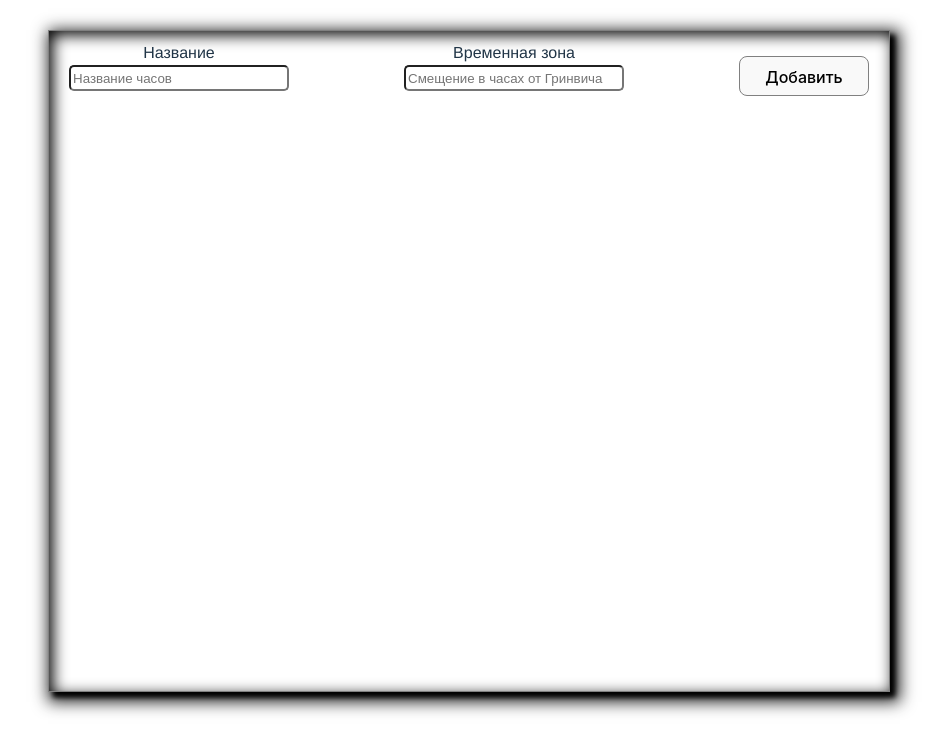
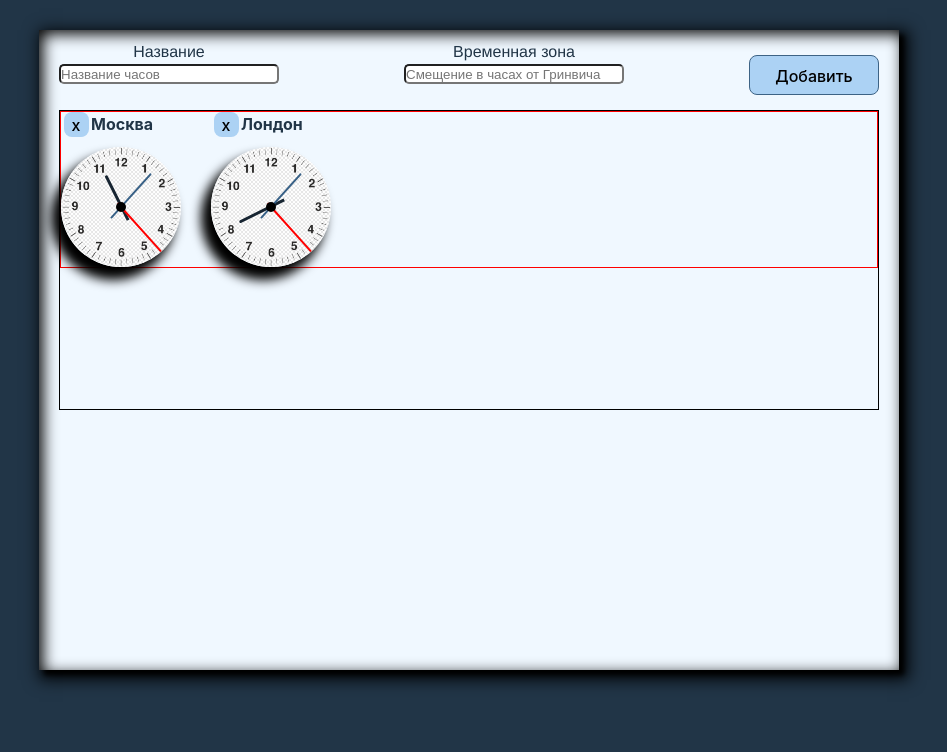
Before and after one commit to Zrazhevskii/ra16-lifecycle-watches, a React (Vite) app: page / in a window 1280 px wide. Shown: the top 752 px of the page, without its empty margins (171-1118 px from the left). Built offline with nearby package versions, Linux system fonts and the light colour scheme.

Commit message:
отрисовка Watch, стилей

```diff
--- a/src/App.css
+++ b/src/App.css
@@ -42,11 +42,11 @@
 } */
 
 .main-wrapper {
-  width: 800px;
+  width: 860px;
   height: 80%;
-  border: 1px solid gray;
   margin-top: 30px;
   padding: 10px 20px;
+  background-color: aliceblue;
   -webkit-box-shadow: 5px 5px 5px 0px #000000, inset 4px 4px 15px 0px #000000, 5px 5px 15px 5px rgba(0,0,0,0.85);
   box-shadow: 5px 5px 5px 0px #000000, inset 4px 4px 15px 0px #000000, 5px 5px 15px 5px rgba(0,0,0,0.85);
 }
--- a/src/components/Form/Form.css
+++ b/src/components/Form/Form.css
@@ -36,11 +36,18 @@
 .btn-form {
     width: 130px;
     height: 40px;
-    border: 1px solid grey;
+    border: 1px solid #3d6385;
+    background-color: #acd2f4;
     margin-top: 15px;
 }
 
-/* .watch-items-wrapper {
-    display: flex;
-    flex-direction: row;
-} */
+.btn-form:hover {
+    background-color: #3d6385;
+    color: white;
+}
+
+.watch-items-wrapper {
+    min-width: 750px;
+    min-height: 300px;
+    border: 1px solid black;
+}
--- a/src/components/Watch/Watch.css
+++ b/src/components/Watch/Watch.css
@@ -1,4 +1,127 @@
+* {
+    margin: 0;
+    padding: 0;
+    box-sizing: border-box;
+}
+
 .watch-items {
     display: flex;
     flex-direction: row;
+    flex-wrap: wrap;
+    /* width: 100%; */
+    min-height: 140px;
+    border: 1px solid red;
 }
+
+.clock-wrapper {
+    margin-right: 30px;
+}
+
+.clock {
+    width: 120px;
+    height: 120px;
+    margin-top: 10px;
+    /* position: absolute; */
+    /* position: relative; */
+    display: flex;
+    justify-content: center;
+    align-items: center;
+    background: url('../../image/clock-face.png');
+    background-size: cover;
+    border-radius: 50%;
+    -webkit-box-shadow: -8px 11px 11px 2px #000000;
+    box-shadow: -8px 11px 11px 2px #000000;
+}
+
+.clock:before {
+    content: "";
+    /* position: absolute; */
+    width: 10px;
+    height: 10px;
+    background: #000000;
+    border-radius: 50%;
+    z-index: 999;
+}
+
+.title-wrapper {
+    display: flex;
+    flex-direction: row;
+}
+
+.clock-btn {
+    height: 25px;
+    width: 25px;
+    margin: 0 auto;
+    padding: 0;
+    background-color: #acd2f4;
+    /* text-align: center; */
+}
+
+.clock-btn:hover {
+    border: none;
+    color: white;
+    background-color: #3d6385;
+}
+
+.title {
+    min-width: 90px;
+}
+
+.clock .hour,
+.clock .minutes,
+.clock .seconds {
+    position: absolute;
+}
+
+.clock .hour .hour-hand {
+    width: 70px;
+    height: 70px;
+}
+
+.clock .minutes .minute-hand {
+    width: 90px;
+    height: 90px;
+}
+
+.clock .seconds .second-hand {
+    width: 120px;
+    height: 120px;
+}
+
+.hour-hand, .minute-hand, .second-hand {
+    display: flex;
+    justify-content: center;
+
+    /* position: absolute; */
+    border-radius: 50%;
+}
+
+.hour-hand:before {
+    content: "";
+    position: absolute;
+    width: 3px;
+    height: 50px;
+    background-color: #162431;
+    z-index: 10;
+    border-radius: 3px 3px 0 0;
+}
+
+.minute-hand:before {
+    content: "";
+    position: absolute;
+    width: 2px;
+    height: 60px;
+    background-color: #376086;
+    z-index: 11;
+    border-radius: 3px 3px 0 0;
+}
+
+.second-hand:before {
+    content: "";
+    position: absolute;
+    width: 2px;
+    height: 65px;
+    background-color: red;
+    z-index: 12;
+    border-radius: 3px 3px 0 0;
+}
--- a/src/components/Watch/Watch.jsx
+++ b/src/components/Watch/Watch.jsx
@@ -1,19 +1,53 @@
-import React from 'react';
+import React, {useEffect, useState} from 'react';
 
-export const Watch = (item) => {
-    console.log(item)
+export const Watch = ({item}) => {
+
+    const [hour, setHour] = useState();
+    const [minute, setMinute] = useState();
+    const [second, setSecond] = useState();
+    let { title, timer } = item;
+
+    timer = Number(timer)
+    // console.log(typeof timer)
+
+    const deg = 6;
+    const day = new Date();
+    // console.log(day.getUTCHours() )
+    // const hr = document.querySelector('#hour-hand')
+    // const mh = document.querySelector('#minute-hand')
+    // const sec = document.querySelector('#second-hand')
+
+    const hours = (day.getUTCHours() + timer) * 30;
+    const minutes = day.getUTCMinutes() * deg;
+    const seconds = day.getUTCSeconds() * deg;
+
+    useEffect(()=> {
+        const interval = setInterval(() => {
+            setHour(hours)
+            setMinute(minutes)
+            setSecond(seconds)
+            return () => { clearInterval(interval) }
+        }, 1000);
+    }, [hour, minute, second])
 
     return (
-        <div className='clock'>
-            <div className='hour'>
-                <div className='hour-hand' id='hour-hand'></div>
+        <div className='clock-wrapper'>
+            <div className='title-wrapper'>
+                <button className='clock-btn'>x</button>
+                <h4 className='title'>{title}</h4>
             </div>
-            <div className='minutes'>
-                <div className='minute-hand' id='minute-hand'></div>
-            </div>
-            <div className='seconds'>
-                <div className='second-hand' id='second-hand'></div>
+            <div className='clock'>
+                <div className='hour'>
+                    <div className='hour-hand' id='hour-hand' style={{ transform: `rotateZ(${hour + (minutes / 12)}deg)` }}></div>
+                </div>
+                <div className='minutes'>
+                    <div className='minute-hand' id='minute-hand' style={{ transform: `rotateZ(${minutes}deg)` }}></div>
+                </div>
+                <div className='seconds'>
+                    <div className='second-hand' id='second-hand' style={{ transform: `rotateZ(${seconds}deg)` }}></div>
+                </div>
             </div>
         </div>
+
     );
 };
--- a/src/components/Watch/WatchItems.jsx
+++ b/src/components/Watch/WatchItems.jsx
@@ -1,5 +1,6 @@
 import React from 'react'
 import { Watch } from './Watch'
+import "./Watch.css"
 
 export const WatchItems = ({ data }) => {
     // console.log(data)
--- a/src/index.css
+++ b/src/index.css
@@ -29,6 +29,7 @@ body {
   justify-content: center;
   min-width: 320px;
   min-height: 100vh;
+  background-color: #213547;
 }
 
 h1 {
```
